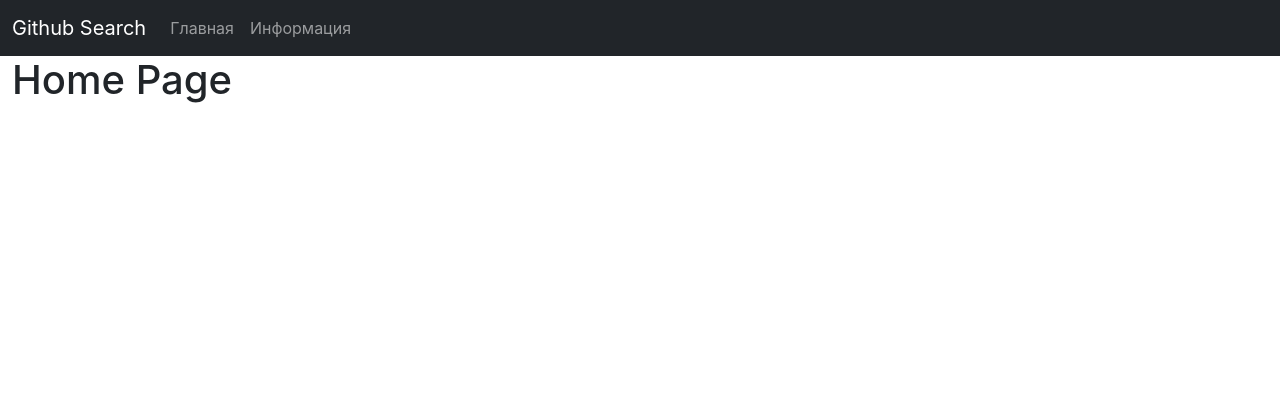
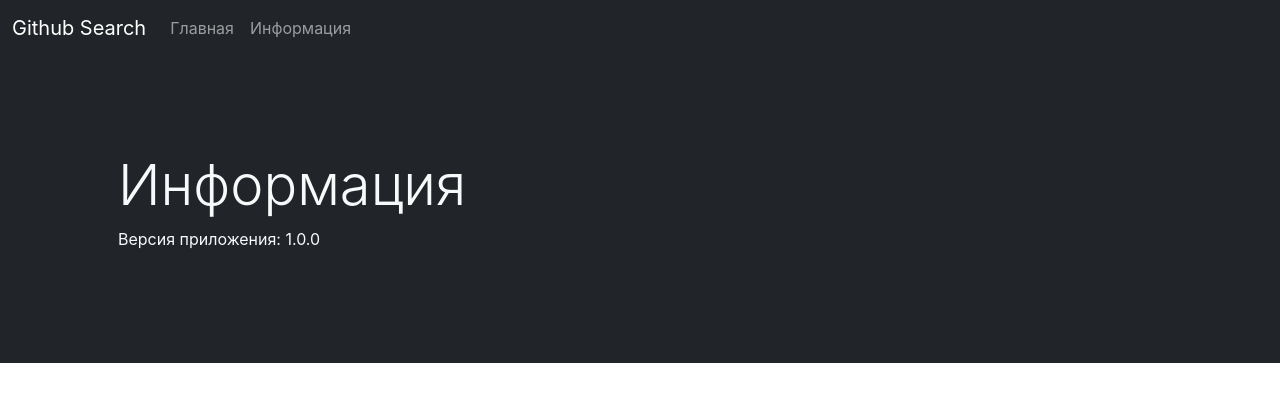
Before and after one commit to MaxiDeBox/react-hooks-app-github-api, a React (Create React App) app: page / in a window 1280 px wide. Shown: the top 402 px of the page. Built offline with nearby package versions, Linux system fonts and the light colour scheme.

Commit message:
120. Добавление роутинга

```diff
--- a/package.json
+++ b/package.json
@@ -10,6 +10,7 @@
     "node-sass": "^7.0.1",
     "react": "^17.0.2",
     "react-dom": "^17.0.2",
+    "react-router-dom": "^6.2.2",
     "react-scripts": "5.0.0",
     "web-vitals": "^2.1.4"
   },
--- a/src/App.js
+++ b/src/App.js
@@ -1,13 +1,26 @@
 import React from "react";
 import {Navbar} from "./components/Navbar";
 import {Home} from "./pages/Home";
+import {
+  BrowserRouter,
+  Routes,
+  Route,
+} from "react-router-dom";
+import {About} from "./pages/About";
+import {Profile} from "./pages/Profile";
 
 function App() {
   return (
-    <div className="container-fluid">
-      <Navbar />
-      <Home />
-    </div>
+    <BrowserRouter>
+      <div className="container-fluid">
+        <Navbar />
+        <Routes>
+          <Route path="/" exact element={<Home />} />
+          <Route path="/about" element={<About />} />
+          <Route path="/profile/:name" element={<Profile />} />
+        </Routes>
+      </div>
+    </BrowserRouter>
   );
 }
 
--- a/src/components/Navbar.js
+++ b/src/components/Navbar.js
@@ -1,4 +1,5 @@
-import React from 'react';
+import React from "react";
+import { Link } from "react-router-dom";
 
 export const Navbar = () => (
   <div className="row">
@@ -8,10 +9,10 @@ export const Navbar = () => (
       </div>
       <ul className="navbar-nav">
         <li className="nav-item">
-          <a href="/" className="nav-link">Главная</a>
+          <Link to="/" exact className="nav-link">Главная</Link>
         </li>
         <li className="nav-item">
-          <a href="/about" className="nav-link">Информация</a>
+          <Link to="/about" className="nav-link">Информация</Link>
         </li>
       </ul>
     </nav>
--- a/src/pages/About.js
+++ b/src/pages/About.js
@@ -1,4 +1,4 @@
-import React from 'react';
+import React from "react";
 
 export const About = () => (
   <div>
--- a/src/pages/Home.js
+++ b/src/pages/Home.js
@@ -1,7 +1,18 @@
-import React from 'react';
+import React from "react";
 
-export const Home = () => (
-  <div>
-    <h1>Home Page</h1>
-  </div>
-);
+export const Home = () => {
+  return (
+    <div className="row">
+      <div className="bg-dark text-light p-5">
+        <div className="container bg-dark p-5">
+          <h1 className="display-4">
+            Информация
+          </h1>
+          <p className="load">
+            Версия приложения: 1.0.0
+          </p>
+        </div>
+      </div>
+    </div>
+  )
+};
--- a/src/pages/Profile.js
+++ b/src/pages/Profile.js
@@ -1,4 +1,4 @@
-import React from 'react';
+import React from "react";
 
 export const Profile = () => (
   <div>
```
Also changed, not shown: 1 other file (tests, documents, lock files or other folders).
